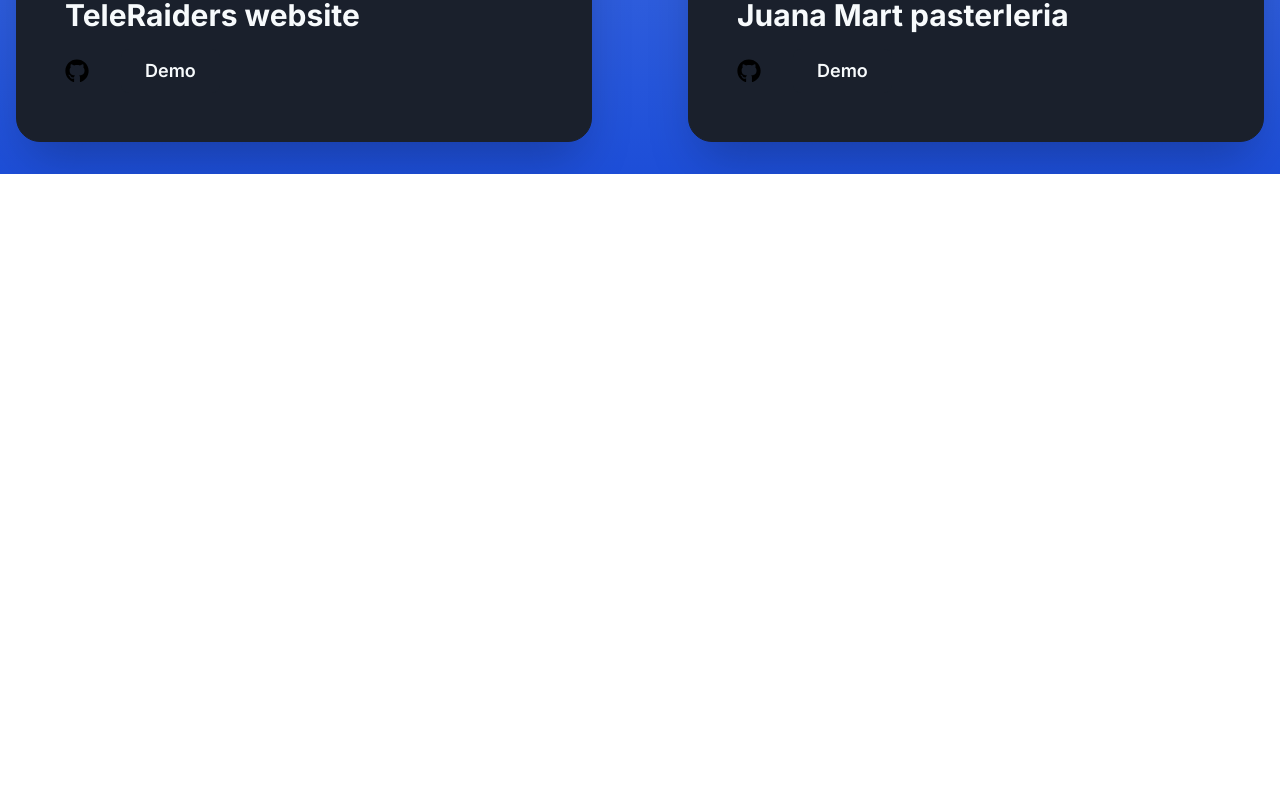
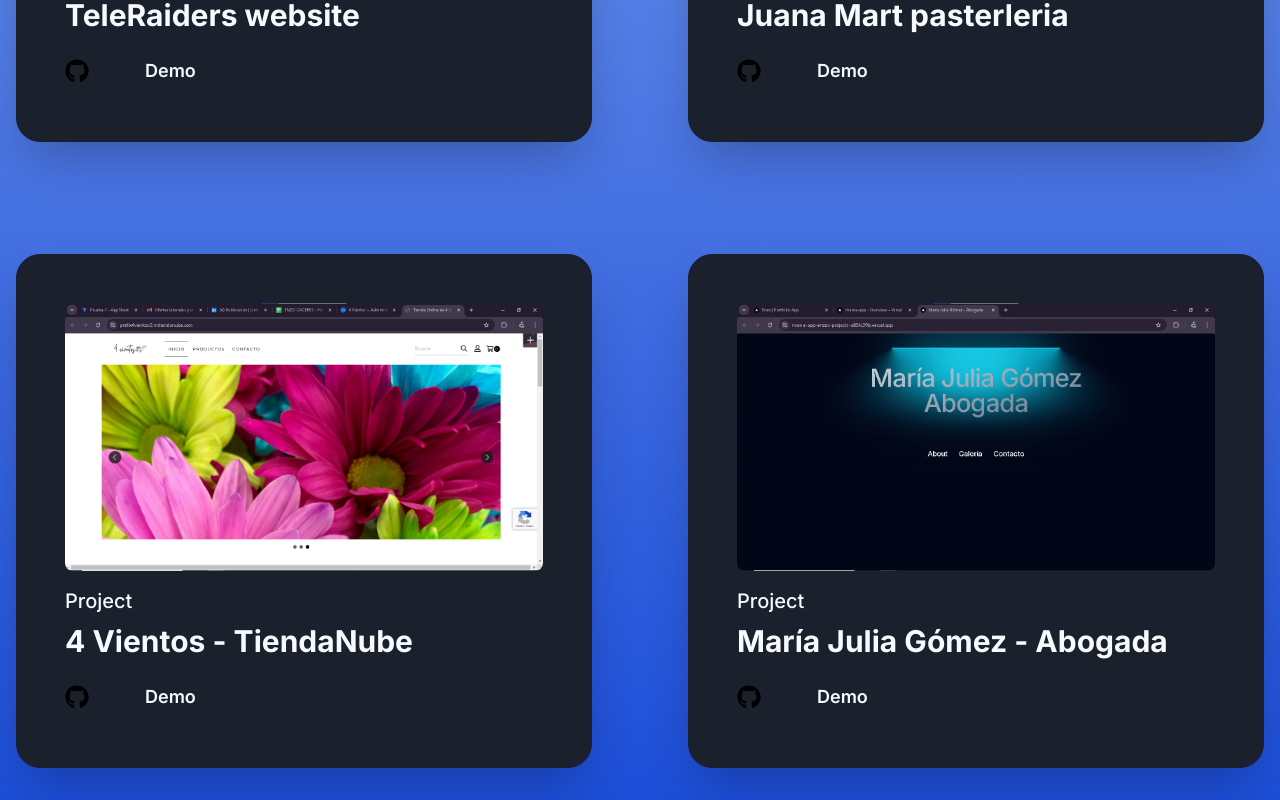
Before and after one commit to enzojgcaceres/portfolio, a Next.js app: page /portfolio in a window 1280 px wide. Shown: the part 1645-2445 px from the top of the page. Before the commit the page ends 1819 px from the top, so only its background shows below. Built offline with nearby package versions, Linux system fonts and the light colour scheme.

Commit message:
added new sites

```diff
--- a/src/app/portfolio/page.jsx
+++ b/src/app/portfolio/page.jsx
@@ -8,6 +8,8 @@ import project1 from "../../../public/Captura de pantalla (5).png"
 import project2 from "../../../public/typeportfolio.png"
 import project3 from "../../../public/teleraiders.png"
 import project4 from "../../../public/smartJuana.png"
+import project5 from "../../../public/4vientos-tiendanube.png"
+import project6 from "../../../public/mama-app.png"
 
 const FeaturedProject = ({ type, title, summary, img, link, github }) => {
   return (
@@ -123,6 +125,24 @@ const PortfolioPage = () => {
               github="https://github.com/enzojgcaceres/juana-smart"
             />
           </div>
+          <div className="col-span-12 md:col-span-6">
+            <Project
+              title="4 Vientos - TiendaNube"
+              type="Project"
+              img={project5}
+              link="https://prefix4vientos2.mitiendanube.com/"
+              github="https://github.com/enzojgcaceres"
+            />
+          </div>
+          <div className="col-span-12 md:col-span-6">
+            <Project
+              title="María Julia Gómez - Abogada"
+              type="Project"
+              img={project6}
+              link="https://mama-app-enzos-projects-a85fc39b.vercel.app/"
+              github="https://github.com/enzojgcaceres/mama-app"
+            />
+          </div>
         </div>
       </main>
     </>
```
Also changed, not shown: public/4vientos-tiendanube.png (added), public/mama-app.png (added).
